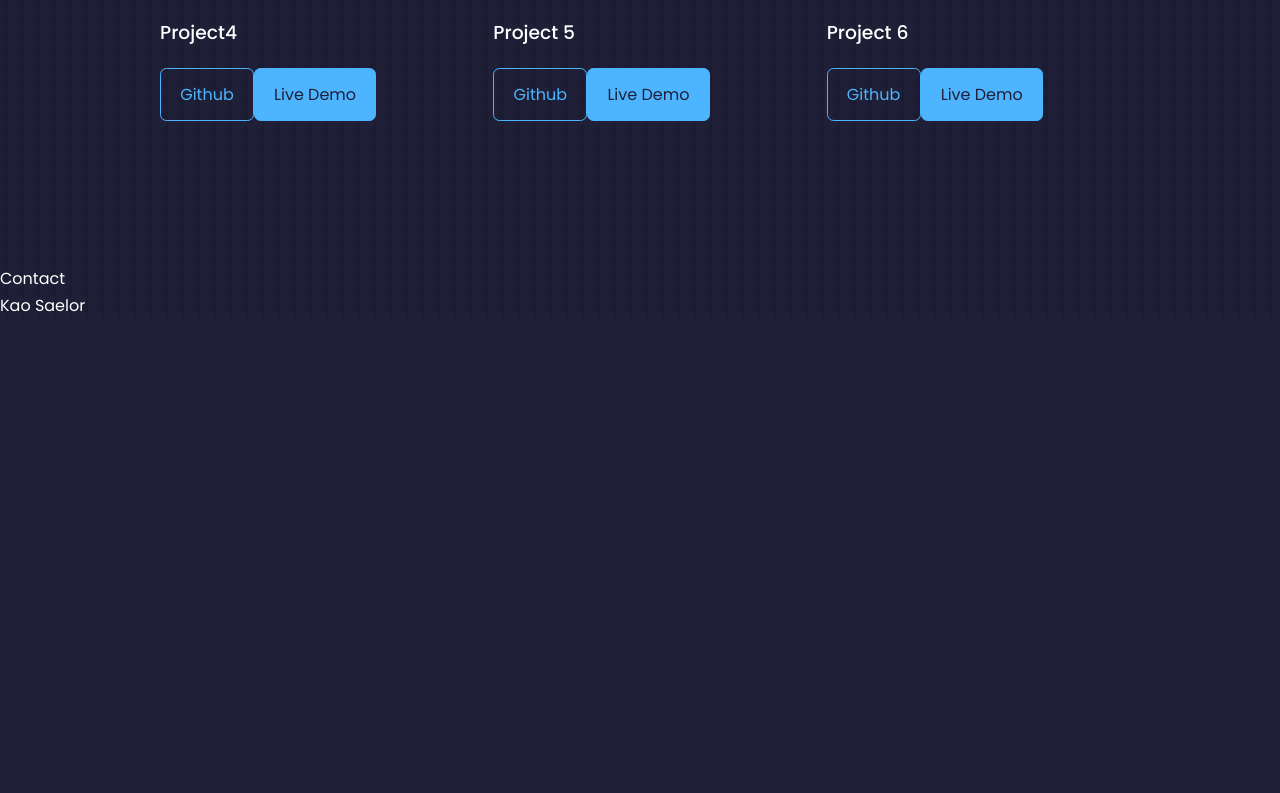
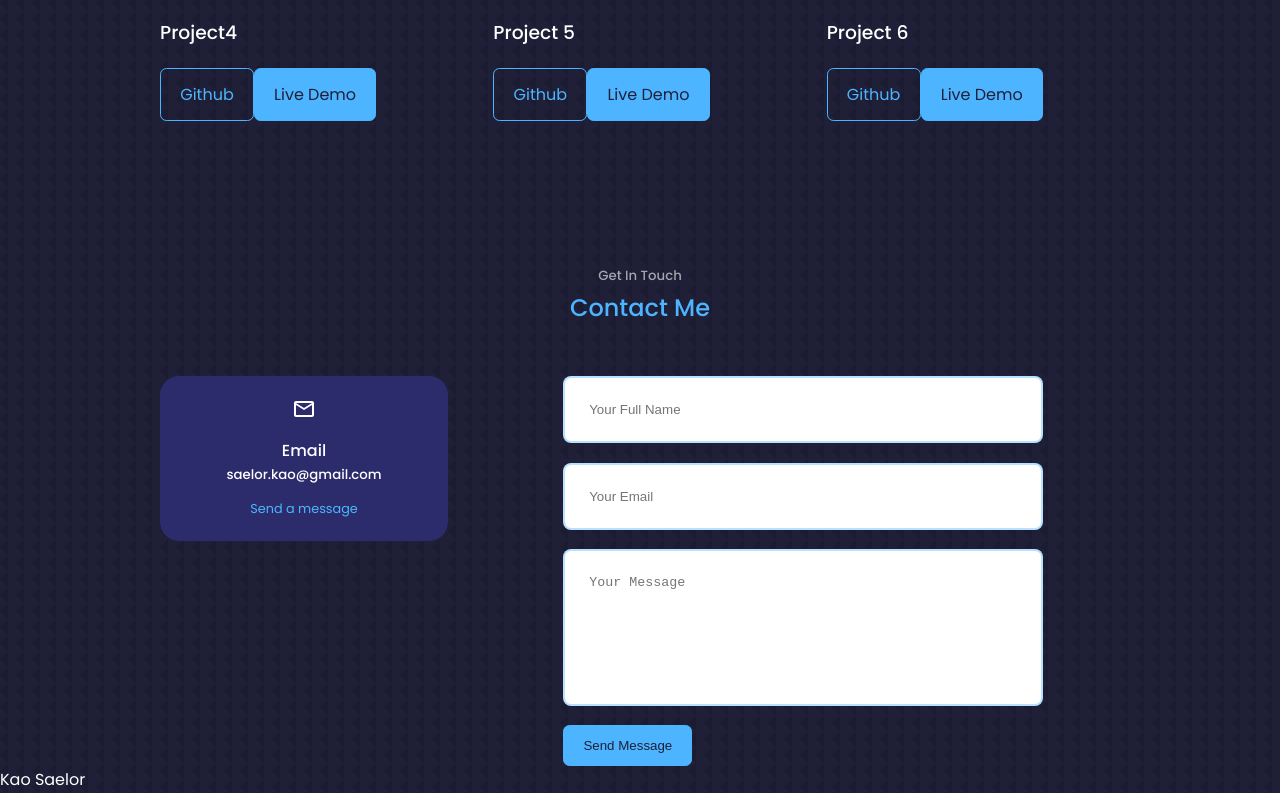
Before and after one commit to CodingKao/kaosaelor, a React (Create React App) app: page / in a window 1280 px wide. Shown: the part 2965-3758 px from the top of the page. Before the commit the page ends 3284 px from the top, so only its background shows below. Built offline with nearby package versions, Linux system fonts and the light colour scheme.

Commit message:
contact me section

```diff
--- a/src/components/contact/Contact.jsx
+++ b/src/components/contact/Contact.jsx
@@ -1,9 +1,47 @@
 import React from 'react';
 import './contact.css';
+import { MdOutlineEmail } from 'react-icons/md';
+// import { RiMessengerLine } from 'react-icons/ri';
 
 const Contact = () => {
     return (
-        <section id='contact'>Contact</section>
+        <section id='contact'>
+            <h5>Get In Touch</h5>
+            <h2>Contact Me</h2>
+
+            <div className="container contact__container">
+                <div className="contact__options">
+                    <article className="contact__option">
+                        <MdOutlineEmail className='contact__option-icon'/>
+                        <h4>Email</h4>
+                        <h5>saelor.kao@gmail.com</h5>
+                        <a href="mailto:saelor.kao@gmail.com">Send a message</a>
+                    </article>
+
+                    {/* <article className="contact__option">
+                        <RiMessengerLine />
+                        <h4>Email</h4>
+                        <h5>saelor.kao@gmail.com</h5>
+                        <a href="mailto:saelor.kao@gmail.com">Send a message</a>
+                    </article>
+
+                    <article className="contact__option">
+                        <MdOutlineEmail />
+                        <h4>Email</h4>
+                        <h5>saelor.kao@gmail.com</h5>
+                        <a href="mailto:saelor.kao@gmail.com">Send a message</a>
+                    </article> */}
+
+                </div>
+                <form action="">
+                    <input type="text" name='name' placeholder='Your Full Name' required></input>
+                    <input type="email" name='email' placeholder='Your Email' required></input>
+                    <textarea name="message" rows="7" placeholder="Your Message" required></textarea>
+                    <button type='submit' className='btn btn-primary'>Send Message</button>
+                </form>
+
+            </div>
+        </section>
     )
 }
 
--- a/src/components/contact/contact.css
+++ b/src/components/contact/contact.css
@@ -0,0 +1,69 @@
+.container.contact__container {
+    width: 75%;
+    display: grid;
+    grid-template-columns: 30% 50%;
+    gap: 12%;
+}
+
+.contact__options {
+    display: flex;
+    flex-direction: column;
+    gap: 1.2rem;
+}
+
+.contact__option {
+    background: var(--color-bg-variant);
+    padding: 1.2rem;
+    border-radius: 1.2rem;
+    text-align: center;
+    border: 1px solid transparent;
+    transition: var(--tranistion);
+}
+
+.contact__option:hover {
+    background: transparent;
+    border-color: var(--color-primary-variant);
+}
+
+.contact__option-icon {
+    font-size: 1.5rem;
+    margin-bottom: 0.5rem;
+}
+
+.contact__option a {
+    margin-top: 0.7rem;
+    display: inline-block;
+    font-size: 0.8rem;
+}
+
+/* =============== FORM ===============  */
+form {
+    display: flex;
+    flex-direction: column;
+    gap: 1.2rem;
+}
+
+input, textarea {
+    width: 100%;
+    padding: 1.5rem;
+    border-radius: 0.5rem;
+    /* background: transparent; */
+    border: 2px solid var(--color-primary-variant);
+    resize: none;
+    /* color: var(--color-white); */
+}
+
+/* ================ MEDIA QUERIES (MEDIUM DEVICES) ================ */
+@media screen and (max-width: 1024px) {
+    .container.contact__container {
+        grid-template-columns: 1fr;
+        gap: 2rem;
+    }
+}
+
+/* ================ MEDIA QUERIES (SMALL DEVICES) ================ */
+@media screen and (max-width: 600px) {
+    .container.contact__container {
+        width: var(--container-width-sm);
+    }
+}
```
